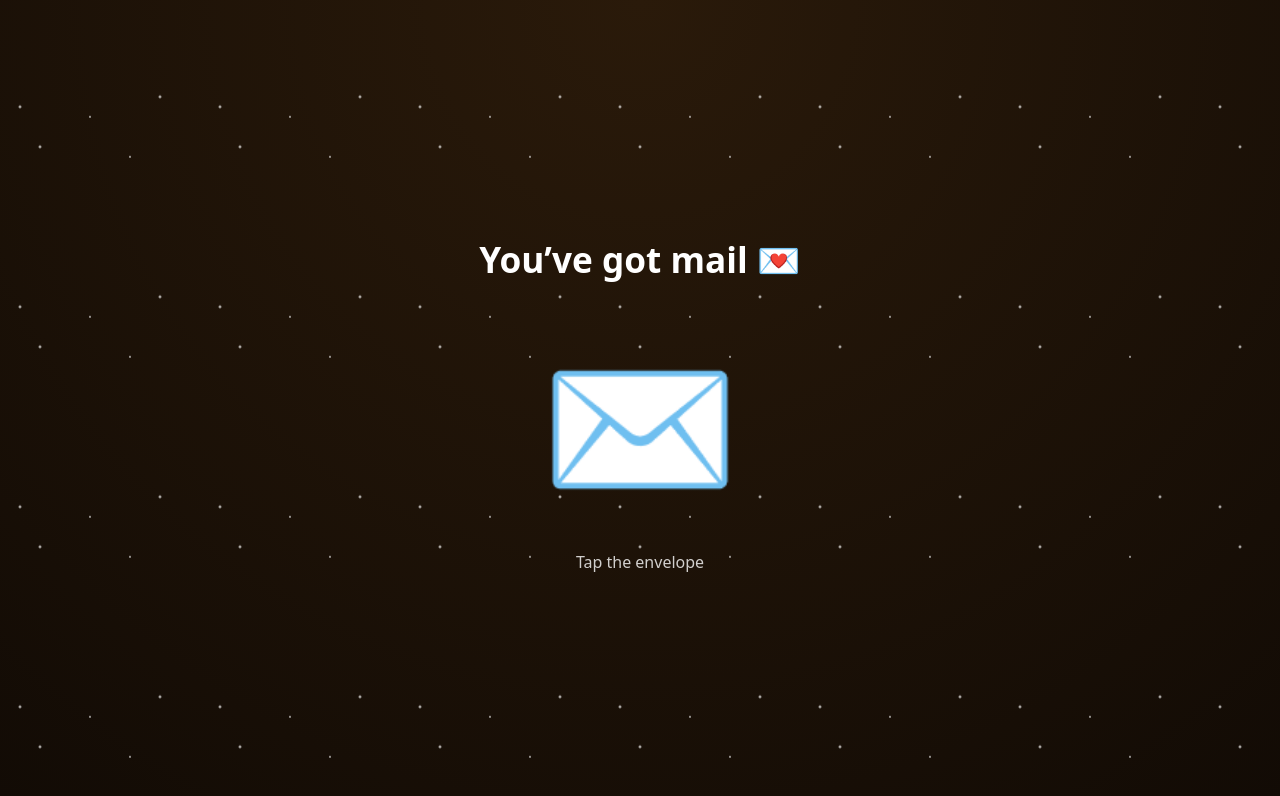
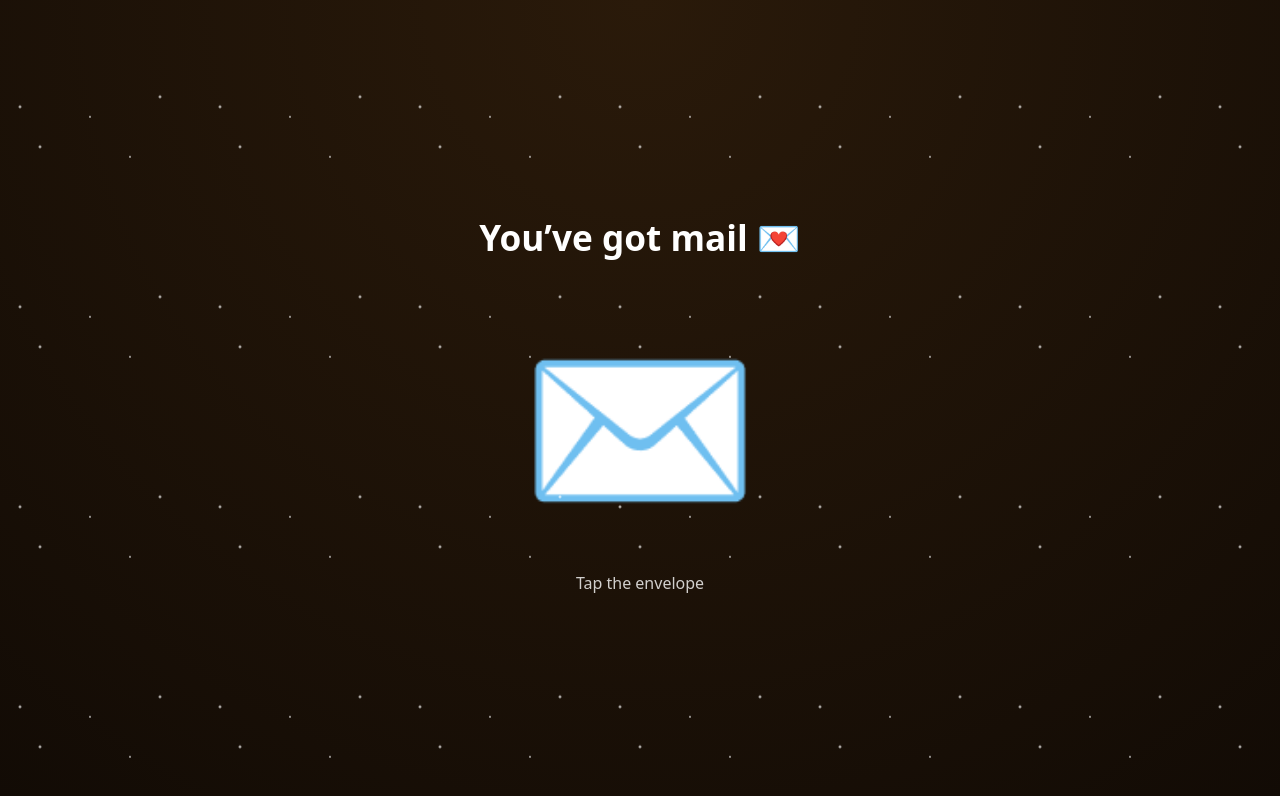
Before and after one commit to wifey143/christmas-gift, a Next.js app: page /note in a window 1280 px wide. Shown: the top 796 px of the page. Built offline with nearby package versions, Linux system fonts and the light colour scheme.

Commit message:
make envelope bigger

```diff
--- a/app/note/page.jsx
+++ b/app/note/page.jsx
@@ -33,7 +33,7 @@ const styles = {
     fontSize: "2.2rem",
   },
  envelope: {
-  fontSize: "10rem",   // 👈 bigger size
+  fontSize: "12rem",   // 👈 bigger size
   cursor: "pointer",
   transition: "transform 0.3s ease",
   animation: "bounce 1.5s infinite",
```
